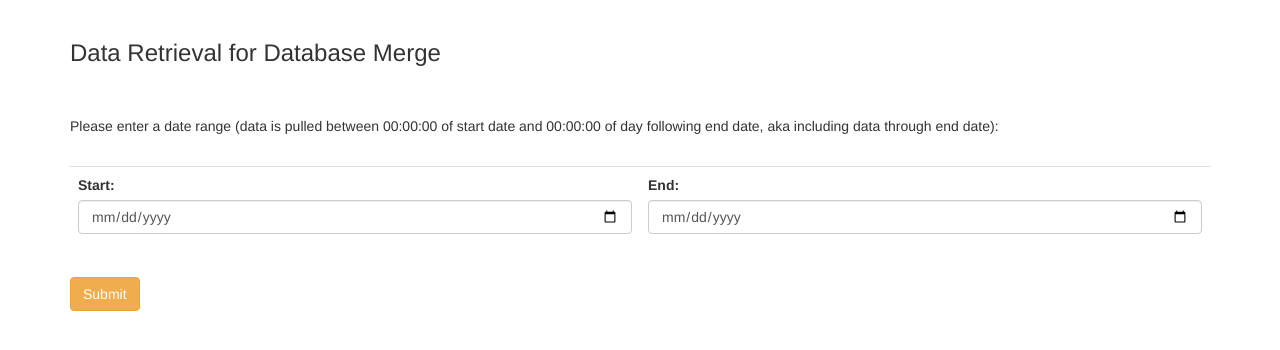
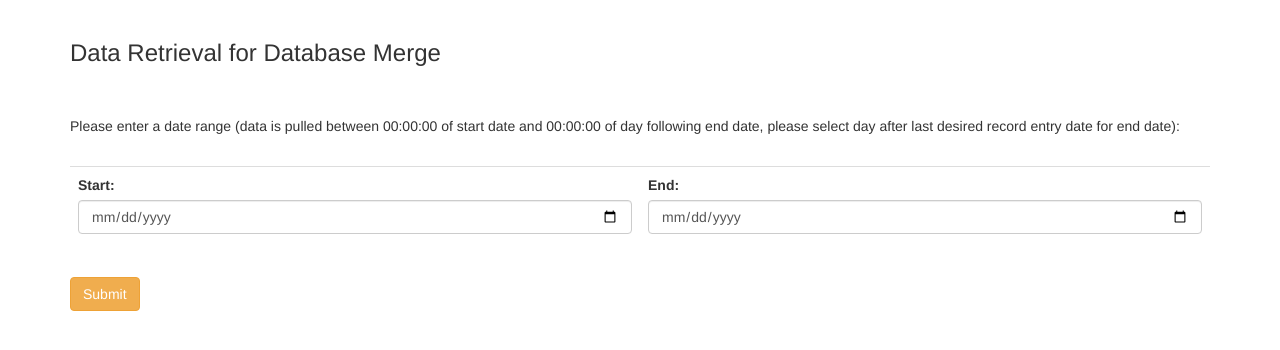
Before and after one commit to camhilker/QCSTM124, a Flask app: template app/templates/download_csv.html in a window 1280 px wide. Shown: the part 52-402 px from the top of the page. Run offline with Flask 2, Linux system fonts and the light colour scheme; the template is opened without the code that fills it: values that come from a table or form of the project are taken from there, others are empty; some libraries are stand-ins or nearby versions.

Commit message:
Update download_csv.html

```diff
--- a/app/templates/download_csv.html
+++ b/app/templates/download_csv.html
@@ -13,7 +13,7 @@
   <p>
     <br>
     <br>
-    Please enter a date range (data is pulled between 00:00:00 of start date and 00:00:00 of day following end date, aka including data through end date):
+    Please enter a date range (data is pulled between 00:00:00 of start date and 00:00:00 of day following end date, please select day after last desired record entry date for end date):
     <br>
     <br>
   </p>
```
